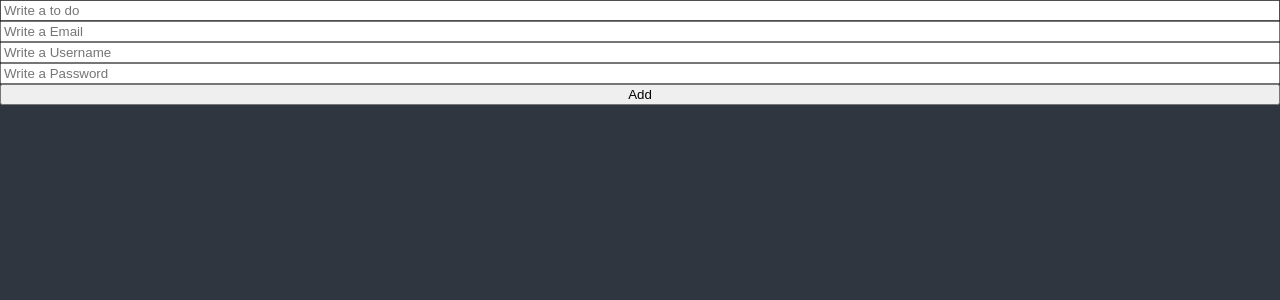
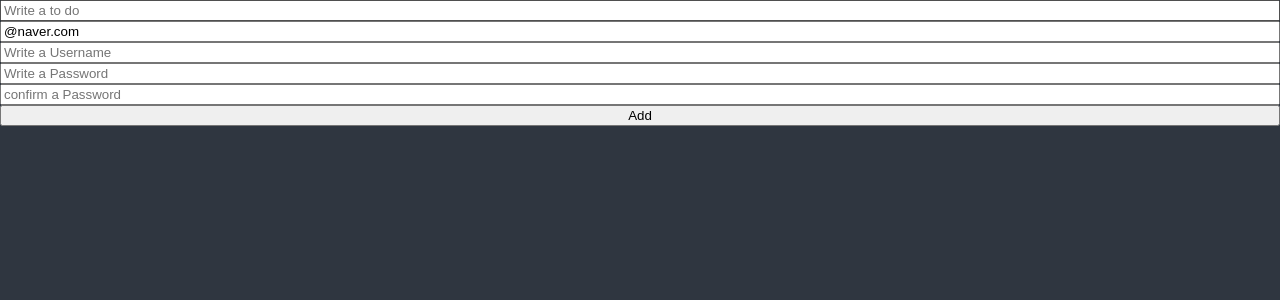
Before and after one commit to ivanselah/toToList, a React (Create React App) app: page / in a window 1280 px wide. Shown: the top 300 px of the page. Built offline with nearby package versions, Linux system fonts and the light colour scheme.

Commit message:
react-hook-form

```diff
--- a/src/ToDoList.tsx
+++ b/src/ToDoList.tsx
@@ -29,22 +29,59 @@ type InputProps = {
   Password: string;
 };
 
+type IForm = {
+  ToDo: string;
+  Email: string;
+  Username: string;
+  Password: string;
+  Password1: string;
+};
+
 function ToDoList() {
-  const { register, watch, handleSubmit, formState } = useForm();
+  const {
+    register,
+    watch,
+    handleSubmit,
+    formState: { errors },
+  } = useForm<IForm>({
+    defaultValues: {
+      Email: '@naver.com',
+    },
+  });
   const { ToDo, Email, Username, Password } = watch() as InputProps;
   const onValid = (data: any) => {
     console.log(data);
   };
-  console.log(formState.errors);
+  console.log(errors);
   return (
     <div>
       <form style={{ display: 'flex', flexDirection: 'column' }} onSubmit={handleSubmit(onValid)}>
         <input {...register('ToDo', { required: true, minLength: 10 })} placeholder="Write a to do" />
-        <input {...register('Email', { required: 'you need email' })} placeholder="Write a Email" />
-        <input {...register('Username')} placeholder="Write a Username" />
+        <input
+          {...register('Email', {
+            required: 'you need email',
+            pattern: {
+              value: /^[A-Za-z0-9._%+-]+@naver.com$/,
+              message: 'wrong email',
+            },
+          })}
+          placeholder="Write a Email"
+        />
+        <span>{errors?.Email?.message}</span>
+        <input
+          {...register('Username', {
+            required: true,
+            minLength: {
+              value: 5,
+              message: 'you need to write five words',
+            },
+          })}
+          placeholder="Write a Username"
+        />
+        <span>{errors?.Username?.message}</span>
         <input
           {...register('Password', {
-            required: 'Password is required',
+            required: 'write here',
             minLength: {
               value: 5,
               message: 'You password is too short',
@@ -52,6 +89,18 @@ function ToDoList() {
           })}
           placeholder="Write a Password"
         />
+        <span>{errors?.Password?.message}</span>
+        <input
+          {...register('Password1', {
+            required: 'Password is required',
+            minLength: {
+              value: 5,
+              message: 'You password is too short',
+            },
+          })}
+          placeholder="confirm a Password"
+        />
+        <span>{errors?.Password?.message}</span>
         <button>Add</button>
       </form>
     </div>
```
